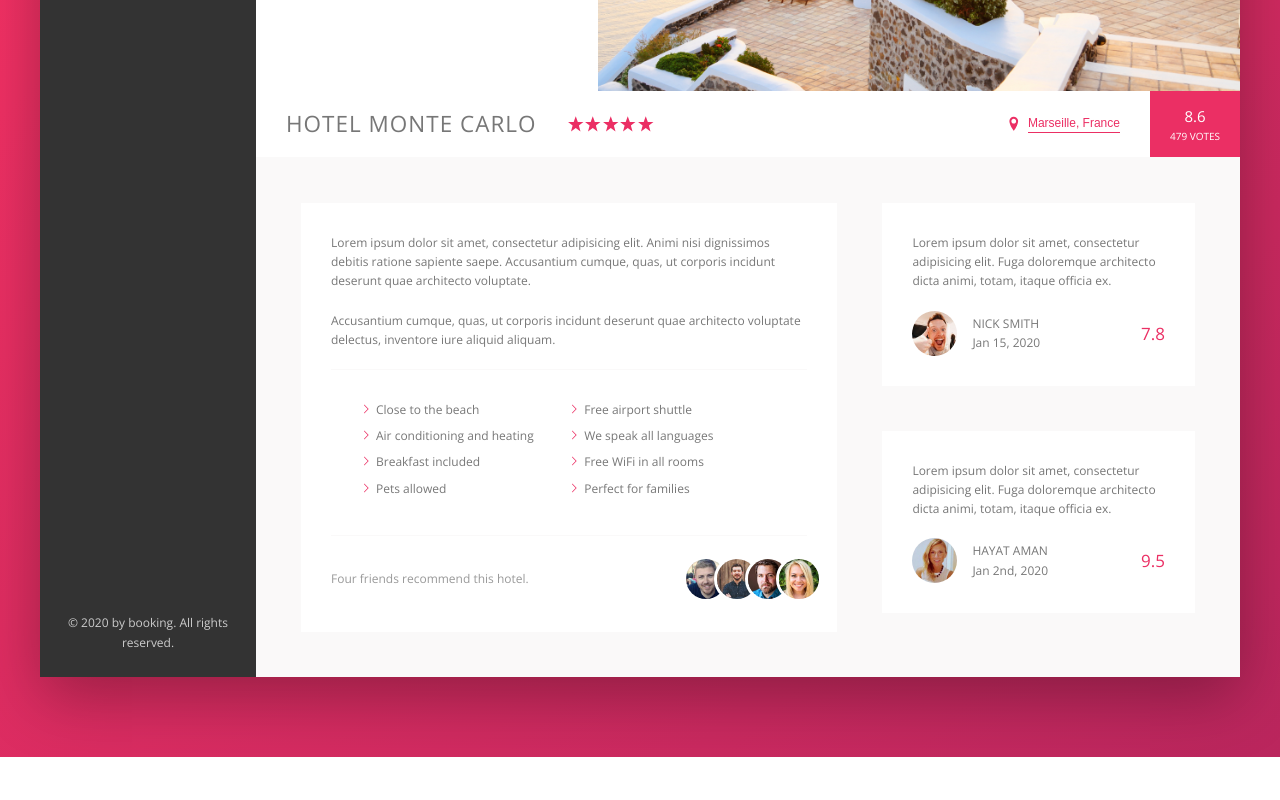
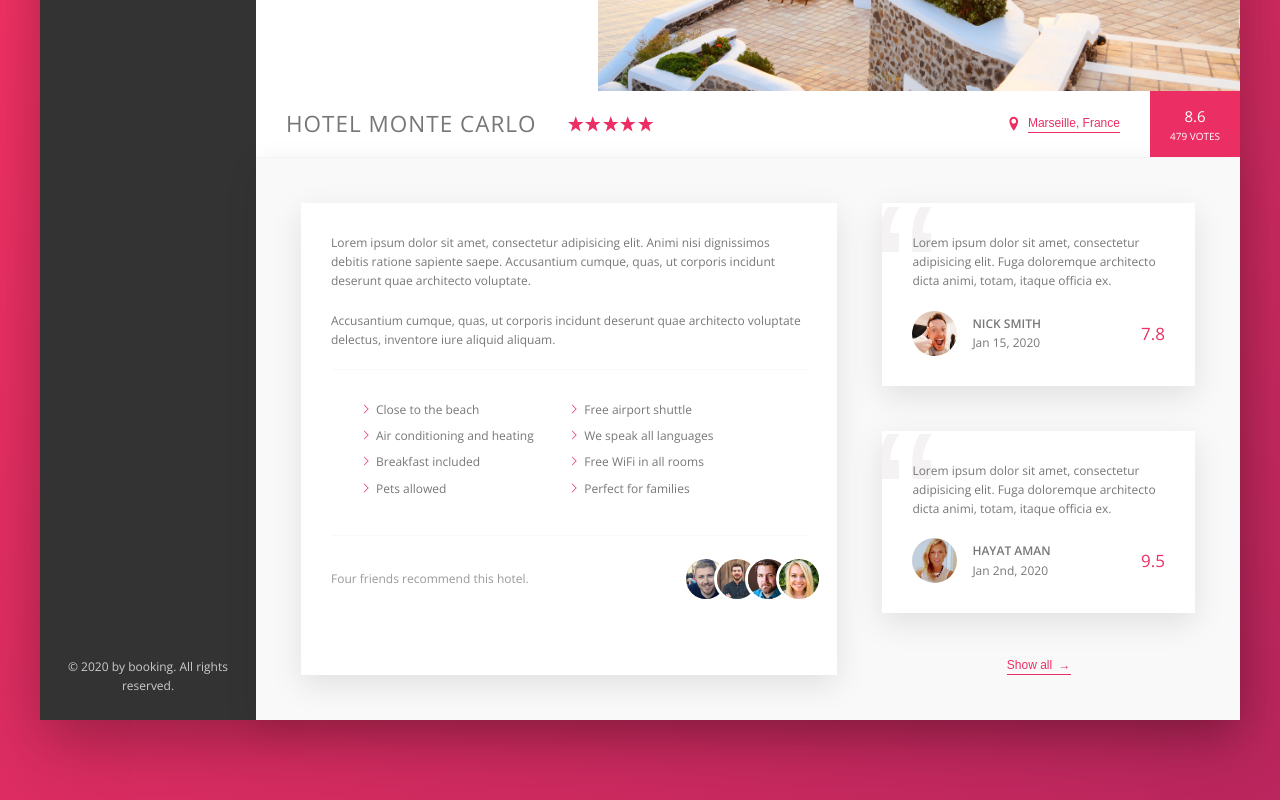
Before and after one commit to aalig/booking, a website: page index.html in a window 1280 px wide. Shown: the part 444-1244 px from the top of the page. Before the commit the page ends 1201 px from the top, so only its background shows below. Drawn offline with nearby package versions, Linux system fonts and the light colour scheme.

Commit message:
Hotel review (final)

```diff
--- a/index.html
+++ b/index.html
@@ -122,7 +122,7 @@
                             <svg class="overview__location-icon">
                                 <use xlink:href="img/sprite.svg#icon-location-pin"></use>
                             </svg>
-                            <button class="in-btn">Marseille, France</button>
+                            <button class="btn-inline">Marseille, France</button>
                         </div>
                         <div class="overview__rating">
                             <div class="overview__rating-average">8.6</div>
@@ -158,7 +158,7 @@
                                 <img src="img/user-6.jpg" alt="Friend 4" class="recommend__photo">
                             </div>
                         </div>
-                        <div class="user-review">
+                        <div class="user-reviews">
                             <div class="review">
                                 <p class="paragraph">
                                     Lorem ipsum dolor sit amet, consectetur adipisicing elit. Fuga doloremque architecto dicta animi, totam, itaque officia ex.
@@ -185,6 +185,9 @@
                                     <div class="review__rating">9.5</div>
                                 </div>
                             </div>
+                            <div class="show-all">
+                                <button class="btn-inline">Show all <span>&rarr;</span></button>
+                            </div>
                         </div>
                     </div>
                 </div>
--- a/sass/_base.scss
+++ b/sass/_base.scss
@@ -15,6 +15,7 @@
     --color-grey-dark-3: #999;
 
     --shadow-dark: 0 2rem 6rem rgba(0, 0, 0, .3);
+    --shadow-light: 0 1rem 3rem rgba(0, 0, 0, .1);
 
     --border-line: solid 1px var(--color-grey-light-1);
 }
--- a/sass/_components.scss
+++ b/sass/_components.scss
@@ -250,7 +250,7 @@
 
 ///////////////////////////////
 // INLINE BUTTON
-.in-btn{
+.btn-inline{
     border: none;
     color: var(--color-primary);
     font-size: inherit;
@@ -261,8 +261,16 @@
     cursor: pointer;
     transition: all .2s;
 
+    & span {
+        margin-left: 3px;
+    }
+
     &:hover{
         color: var(--color-grey-dark-1);
+
+        & span {
+            margin-left: 7px;
+        }
     }
 
     &:focus{
@@ -297,6 +305,7 @@
     font-size: 1.2rem;
     padding: 4.5rem;
     background-color: var(--color-grey-light-1);
+    box-shadow: var(--shadow-light);
 }
 
 .description {
@@ -304,13 +313,11 @@
     background-color: var(--color-white);
     padding: 3rem;
     margin-right: 4.5rem;
+    box-shadow: var(--shadow-light);
 }
 
 .user-reviews{
-    display: flex;
     flex: 1;
-    background-color: var(--color-white);
-    padding: 3rem;
 }
 
 .paragraph{
@@ -371,6 +378,16 @@
 .review{
     background-color: var(--color-white);
     padding: 3rem;
+    position: relative;
+    z-index: 10;
+    box-shadow: var(--shadow-light);
+    overflow: hidden;
+
+    & .paragraph {
+        position: relative;
+        z-index: 10;
+    }
+
     &:not(:last-child){
         margin-bottom: 4.5rem;
     }
@@ -390,7 +407,7 @@
 
     &__name{
         font-size: 1.2rem;
-        font-weight: 400;
+        font-weight: 600;
         text-transform: uppercase;
     }
 
@@ -399,4 +416,21 @@
         color: var(--color-primary);
         margin-left: auto;
     }
+
+    &::before{
+        content: "\201C";
+        position: absolute;
+        font-size: 20rem;
+        top: -2.75rem;
+        left: -1rem;
+        line-height: 1;
+        color: var(--color-grey-light-2);
+        font-family: sans-serif;
+        z-index: 1;
+    }
 }
+
+.show-all {
+    display: flex;
+    justify-content: center;
+}
```
Also changed, not shown: css/style.css.
